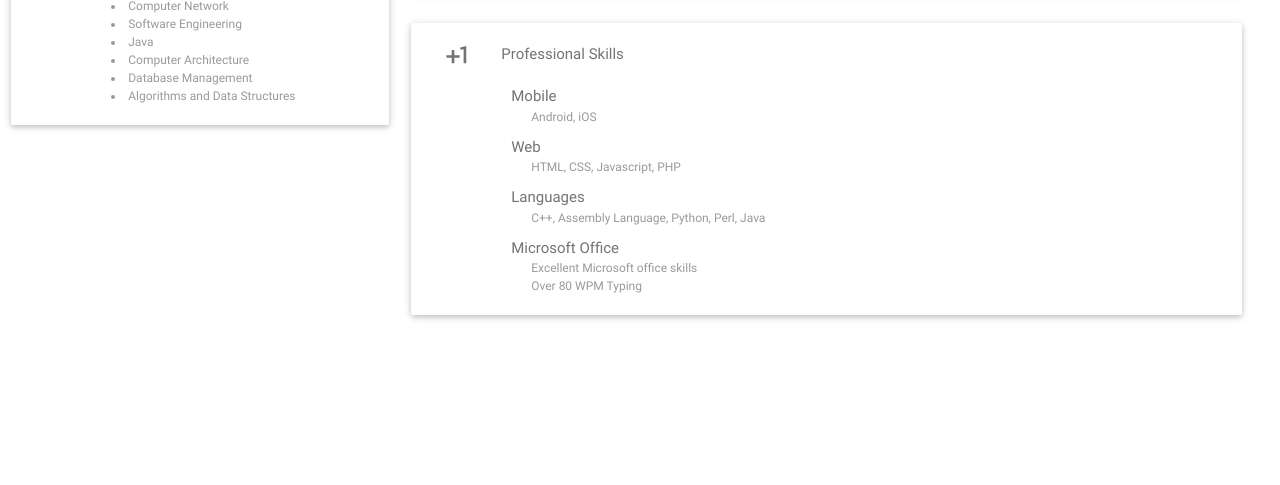
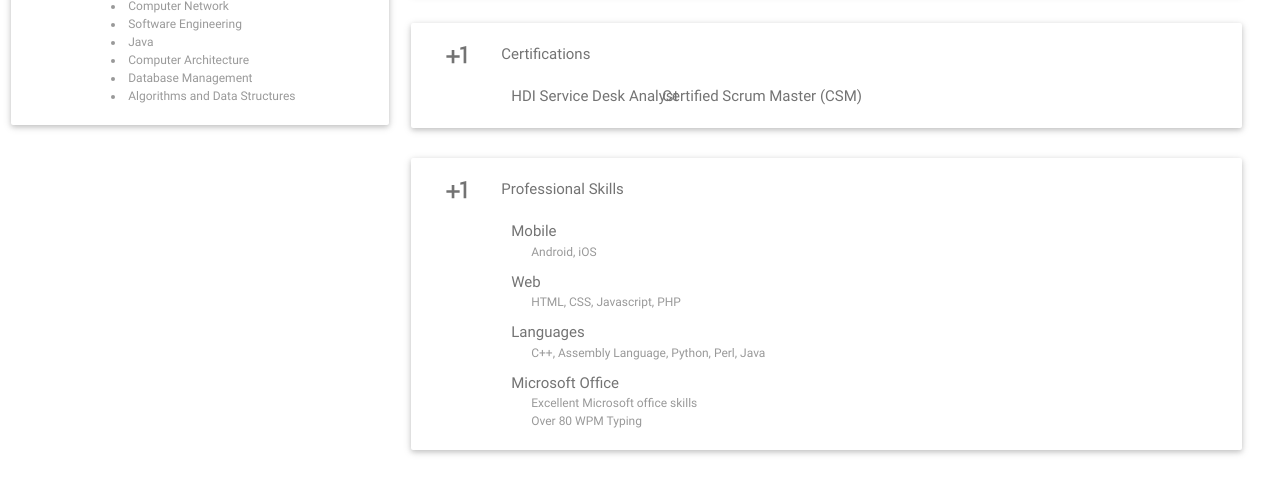
Before and after one commit to Fumes007/Resume, a plain HTML site: page index.html in a window 1280 px wide. Shown: the part 968-1453 px from the top of the page. Before the commit the page ends 1318 px from the top, so only its background shows below. Drawn offline with nearby package versions, Linux system fonts and the light colour scheme.

Commit message:
testing new certification tab

```diff
--- a/css/custom.css
+++ b/css/custom.css
@@ -11,6 +11,12 @@ body {
 .title {
   color: #737373;
   font-size: 1.0rem;
+}
+
+.certs {
+  color: #737373;
+  font-size: 1.0rem;
+
 }
 
 .collection .collection-item.avatar {
@@ -172,11 +178,24 @@ a {
 .skills {
   margin-top: 20px;
   margin-left: 100px;
+
 }
 
 .skills .title {
   margin-top: 10px;
   margin-left: -20px;
+}
+
+.certs {
+  margin-top: 20px;
+  margin-left: 100px;
+
+}
+
+.certs .certs {
+  margin-top: 10px;
+  margin-left: -20px;
+
 }
 
 .left_content .skills {
--- a/index.html
+++ b/index.html
@@ -174,6 +174,22 @@
                   </a>
                </div>
             </div>
+
+
+<!-- CERTIFICATIONS -->
+
+                        <div class="card-panel cv_card">
+                                <img src="img/ico_skills.svg" class="icon">
+                                <span class="title">Certifications</span>
+                                <div class="certs">
+                                        <span class="certs">HDI Service Desk Analyst</span>
+                                        <span class="certs">Certified Scrum Master (CSM)</span>
+                                </div>
+                        </div>
+
+                <!-- END CERTIFICATIONS -->
+
+
             <div class="card-panel cv_card">
                <img src="img/ico_skills.svg" class="icon">
                <span class="title">Professional Skills</span>
```
